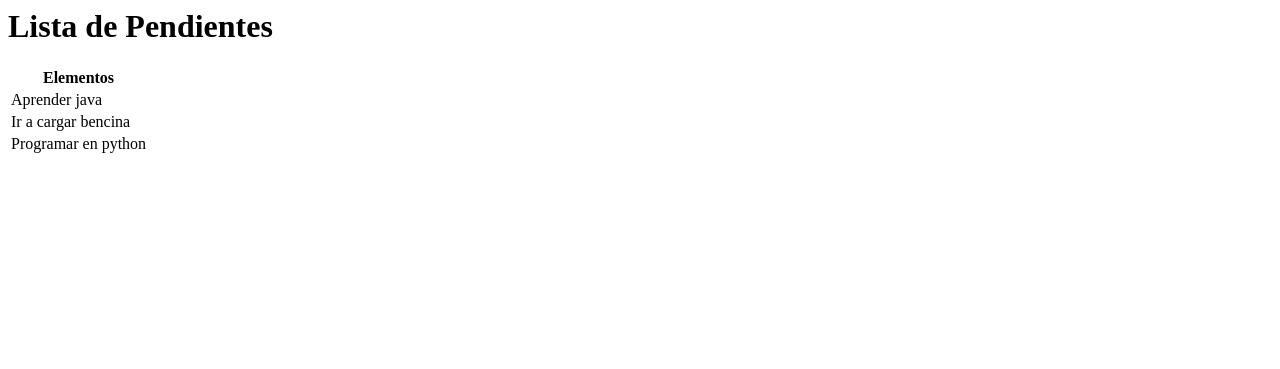
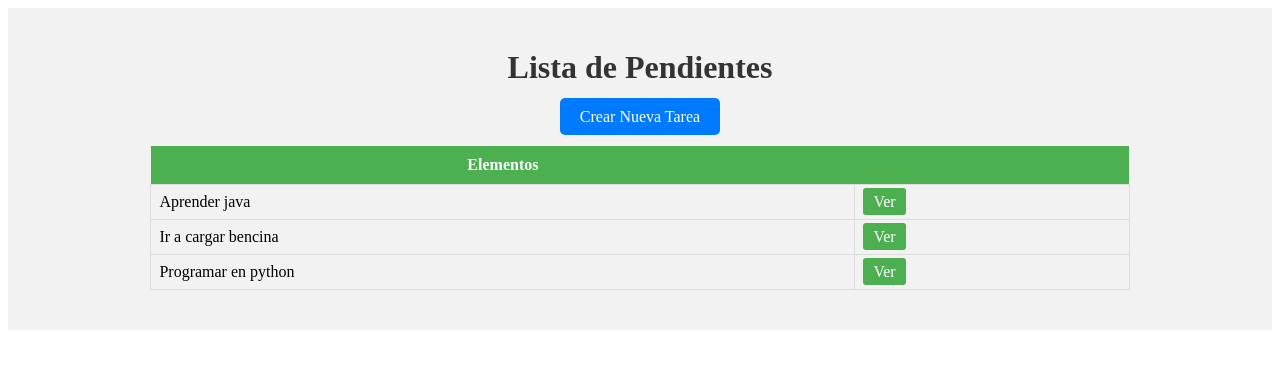
Before and after one commit to carlos-alvarez-duoc/Proyecto_proyecto, a Django app: page / in a window 1280 px wide. Shown: the top 369 px of the page. Run offline with Django 5.2, Linux system fonts and the light colour scheme; data comes from the database, SQL or seed files in the repository.

Commit message:
Agregar nueva tarea
Decorado del html

```diff
--- a/Proyecto2024/proyecto/base/apps.py
+++ b/Proyecto2024/proyecto/base/apps.py
@@ -1,6 +1,8 @@
+"""docstring"""
 from django.apps import AppConfig
 
 
 class BaseConfig(AppConfig):
+    """docstring"""
     default_auto_field = 'django.db.models.BigAutoField'
     name = 'base'
--- /dev/null
+++ b/Proyecto2024/proyecto/base/templates/base/tarea_form.html
@@ -0,0 +1 @@
+<h1>Formulario de Tareas</h1>
--- a/Proyecto2024/proyecto/base/templates/base/tarea_list.html
+++ b/Proyecto2024/proyecto/base/templates/base/tarea_list.html
@@ -1,22 +1,26 @@
-<h1>Lista de Pendientes</h1>
+<div style="text-align: center; background-color: #f2f2f2; padding: 20px;">
+    <h1 style="color: #333;">Lista de Pendientes</h1>
+    <a href="{% url 'crear-tarea' %}" style="text-decoration: none; background-color: #007bff; color: white; padding: 10px 20px; border-radius: 5px;">Crear Nueva Tarea</a>
 
-
-<table>
+    <table style="margin: 20px auto; border-collapse: collapse; width: 80%;">
         <tr>
-        <th>Elementos</th>
-        <th></th>
+            <th style="background-color: #4CAF50; color: white; padding: 10px;">Elementos</th>
+            <th style="background-color: #4CAF50; color: white; padding: 10px;"></th>
         </tr>
 
         {% for tarea in tareas %}
 
         <tr>
-        <td>{{tarea.titulo}}</td>
-
+            <td style="border: 1px solid #ddd; padding: 8px;">{{ tarea.titulo }}</td>
+            <td style="border: 1px solid #ddd; padding: 8px;"><a href="{% url 'tarea' tarea.id %}" style="text-decoration: none; background-color: #4CAF50; color: white; padding: 5px 10px; border-radius: 3px;">Ver</a></td>
         </tr>
 
         {% empty %}
-    <h3>No hay elementos en esta lista</h3>
+        <tr>
+            <td colspan="2" style="text-align: center;"><h3>No hay elementos en esta lista</h3></td>
+        </tr>
 
         {% endfor %}
 
     </table>
+</div>
--- a/Proyecto2024/proyecto/base/urls.py
+++ b/Proyecto2024/proyecto/base/urls.py
@@ -1,6 +1,7 @@
 """docstring"""
 from django.urls import path
-from .views import ListaPendientes, DetalleTarea
+from .views import ListaPendientes, DetalleTarea, CrearTarea
 
 urlpatterns = [path('', ListaPendientes.as_view(), name='pendientes'),
-               path('tarea/<int:pk>', DetalleTarea.as_view(), name='tarea')]
+               path('tarea/<int:pk>', DetalleTarea.as_view(), name='tarea'),
+               path('crear-tarea/', CrearTarea.as_view(), name='crear-tarea')]
--- a/Proyecto2024/proyecto/base/views.py
+++ b/Proyecto2024/proyecto/base/views.py
@@ -2,6 +2,8 @@
 from django.shortcuts import render
 from django.views.generic.list import ListView
 from django.views.generic.detail import DetailView
+from django.views.generic.edit import CreateView
+from django.urls import reverse_lazy
 from .models import Tarea
 
 class ListaPendientes(ListView):
@@ -14,3 +16,9 @@ class DetalleTarea(DetailView):
     model = Tarea
     context_object_name = 'tarea'
     template_name = 'base/tarea.html'
+
+class CrearTarea(CreateView):
+    """docstring"""
+    model = Tarea
+    fields = '__all__'
+    success_url = reverse_lazy('tareas')
```
Lines whose indentation alone changed are shown as unchanged.
